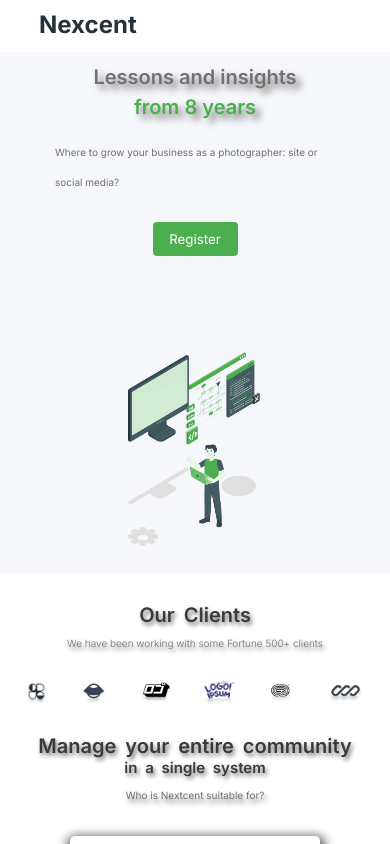
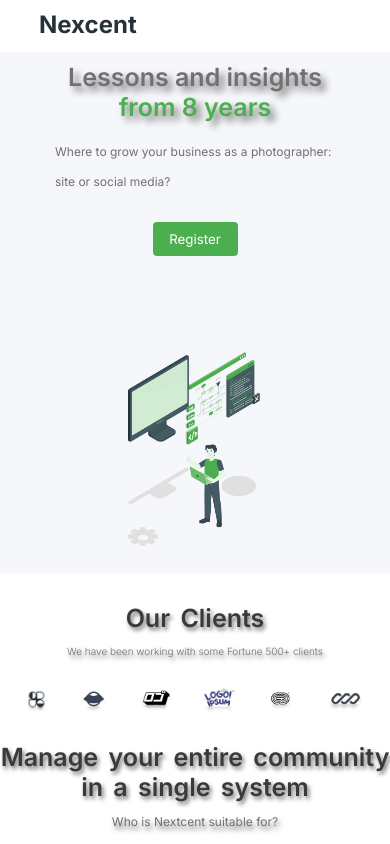
Before and after one commit to A-DILEEP/Landingpage, a React (Create React App) app: page / in a window 390 px wide. Shown: the top 844 px of the page. Built offline with nearby package versions, Linux system fonts and the light colour scheme.

Commit message:
fixed some alignments from responsiveness

```diff
--- a/src/components/clients/client.css
+++ b/src/components/clients/client.css
@@ -53,14 +53,14 @@ img {
 @media only screen and (max-width: 600px) {
   .heading {
     font-weight: 600;
-    font-size: 20px;
+    font-size: 25px;
     color: #3a3a3a;
     text-shadow: 2px 3px 4px var(--mintext-bg);
     word-spacing: 4px;
   }
   .subtext {
     font-weight: 300;
-    margin-top: 10px;
+    margin-top: 12px;
     color: var(--mintext-bg);
     text-shadow: 2px 3px 5px #717171;
     font-size: 10px;
--- a/src/containers/community/community.css
+++ b/src/containers/community/community.css
@@ -55,14 +55,14 @@
     margin-top: 30px;
   }
   .community-heading {
-    font-size: 20px;
+    font-size: 25px;
   }
   .middletext {
-    font-size: 15px;
+    font-size: 25px;
     margin-bottom: 10px;
   }
   .community-subtext {
-    font-size: 10px;
+    font-size: 12px;
     margin-bottom: 10px;
   }
   .boxes {
--- a/src/containers/customers/customers.css
+++ b/src/containers/customers/customers.css
@@ -70,6 +70,7 @@
         flex-direction: column;
         align-items: center;
         width: auto;
+        height: auto;
     }
     .customers-left img{
         width: auto;
--- a/src/containers/footer/footer.css
+++ b/src/containers/footer/footer.css
@@ -27,6 +27,10 @@
 }
 .getADemo button:hover{
   box-shadow: 1px 1px 16px var(--color-green);
+}
+a:hover{
+  text-transform: uppercase;
+  border-bottom: 2px solid var(--color-green);
 }
 .footer-bottom {
   background-color: #263238;
@@ -136,7 +140,7 @@
   .footer-top {
     height: auto;
     width: auto;
-    margin-top: 25rem;
+    margin-top: 10rem;
   }
   .footer-top-heading p {
     font-size: 30px;
--- a/src/containers/header/header.css
+++ b/src/containers/header/header.css
@@ -100,7 +100,7 @@ button {
     align-items: center;
   }
   .bigcontent {
-    font-size: 20px;
+    font-size: 25px;
     line-height:30px;
     margin-bottom: 10px;
     display: flex;
@@ -110,7 +110,7 @@ button {
   .mincontent {
     color: #717171;
     margin-top: 5px;
-    font-size: 10px;
+    font-size: 12px;
     display: inline-block;
   }
   .registerbtn{
--- a/src/containers/helping/helping.css
+++ b/src/containers/helping/helping.css
@@ -39,6 +39,7 @@
     width: auto;
     padding-top: 15px;
     padding-bottom: 15px;
+    height: auto;
   }
   .helping-left-heading {
     font-size: 20px;
--- a/src/containers/marketing/marketing.css
+++ b/src/containers/marketing/marketing.css
@@ -34,6 +34,9 @@
 }
 
 @media only screen and (max-width: 600px){
+    .marketing{
+        height: auto;
+    }
     .marketingHeading{
         font-size: 22px;
         margin-bottom: 5px;
--- a/src/containers/pixelgrade/pixel.css
+++ b/src/containers/pixelgrade/pixel.css
@@ -82,7 +82,7 @@
     margin-top: 40px;
   }
   .pixel-heading{
-    font-size: 20px;
+    font-size: 23px;
     line-height: 20px;
   }
   .pixel-text{
```
Also changed, not shown: src/containers/howToDesgin/howtodesign.css (+1 -7 lines).
